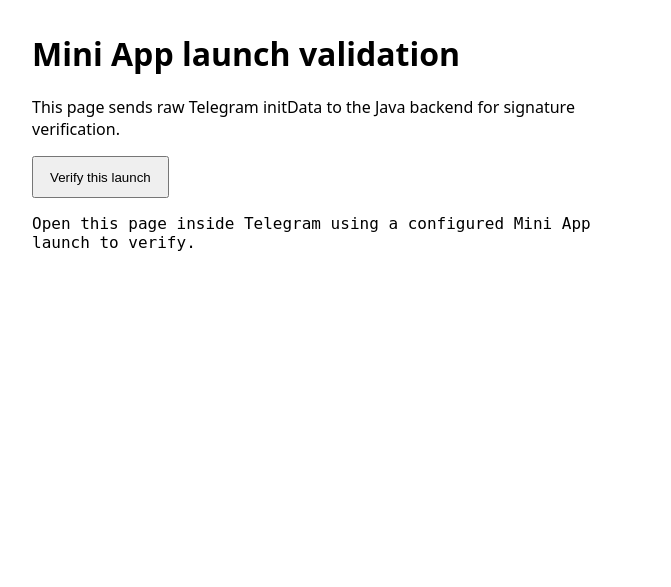
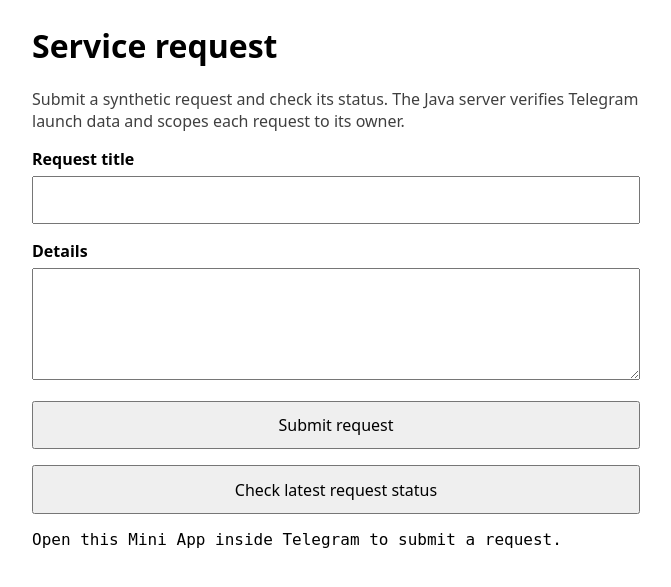
Before and after one commit to ontonyy/telegram-integrations, a Spring Boot app: page / in a window 1280 px wide. Shown: the top 587 px of the page, without its empty margins (304-975 px from the left). Run offline with Spring Boot 4, Linux system fonts and the light colour scheme; some libraries are stand-ins or nearby versions.

Commit message:
Build owner-scoped Mini App request flow

```diff
--- a/examples/java-spring/src/main/resources/static/index.html
+++ b/examples/java-spring/src/main/resources/static/index.html
@@ -3,33 +3,79 @@
 <head>
   <meta charset="utf-8">
   <meta name="viewport" content="width=device-width, initial-scale=1">
-  <title>Telegram Mini App validation demo</title>
+  <title>Service request Mini App</title>
   <script src="https://telegram.org/js/telegram-web-app.js?65"></script>
   <style>
-    body { font: 16px system-ui, sans-serif; margin: 2rem auto; max-width: 38rem; padding: 0 1rem; }
-    button { padding: .7rem 1rem; }
+    :root { color-scheme: light dark; }
+    body { font: 16px system-ui, sans-serif; margin: 1.5rem auto; max-width: 38rem; padding: 0 1rem; }
+    label { display: block; font-weight: 600; margin: 1rem 0 .35rem; }
+    input, textarea, button { box-sizing: border-box; font: inherit; padding: .7rem; width: 100%; }
+    textarea { min-height: 7rem; }
+    button { margin-top: 1rem; }
     pre { white-space: pre-wrap; overflow-wrap: anywhere; }
+    .muted { opacity: .75; }
   </style>
 </head>
 <body>
-  <h1>Mini App launch validation</h1>
-  <p>This page sends raw Telegram initData to the Java backend for signature verification.</p>
-  <button id="verify">Verify this launch</button>
-  <pre id="result">Open this page inside Telegram using a configured Mini App launch to verify.</pre>
+  <h1>Service request</h1>
+  <p class="muted">Submit a synthetic request and check its status. The Java server verifies Telegram launch data and scopes each request to its owner.</p>
+  <form id="request-form">
+    <label for="title">Request title</label>
+    <input id="title" name="title" maxlength="120" required>
+    <label for="details">Details</label>
+    <textarea id="details" name="details" maxlength="2000"></textarea>
+    <button id="submit" type="submit">Submit request</button>
+  </form>
+  <button id="refresh" type="button">Check latest request status</button>
+  <pre id="result" role="status">Open this Mini App inside Telegram to submit a request.</pre>
   <script>
     const app = window.Telegram?.WebApp;
+    const result = document.querySelector('#result');
+    const form = document.querySelector('#request-form');
     app?.ready();
-    document.querySelector('#verify').addEventListener('click', async () => {
-      if (!app?.initData) {
-        document.querySelector('#result').textContent = 'No Telegram initData. A normal browser launch is not authenticated.';
+
+    async function post(path, payload) {
+      const response = await fetch(path, {
+        method: 'POST',
+        headers: { 'Content-Type': 'application/json' },
+        body: JSON.stringify({ ...payload, initData: app?.initData || '' })
+      });
+      const body = await response.json();
+      if (!response.ok) throw new Error(body.error || `Request failed (${response.status})`);
+      return body;
+    }
+
+    form.addEventListener('submit', async (event) => {
+      event.preventDefault();
+      const submit = document.querySelector('#submit');
+      submit.disabled = true;
+      try {
+        const request = await post('/api/miniapp/requests', {
+          title: document.querySelector('#title').value,
+          details: document.querySelector('#details').value
+        });
+        sessionStorage.setItem('latestRequestId', request.requestId);
+        result.textContent = `Request ${request.requestId} · ${request.status}`;
+        app?.HapticFeedback?.notificationOccurred('success');
+      } catch (error) {
+        result.textContent = error.message;
+      } finally {
+        submit.disabled = false;
+      }
+    });
+
+    document.querySelector('#refresh').addEventListener('click', async () => {
+      const requestId = sessionStorage.getItem('latestRequestId');
+      if (!requestId) {
+        result.textContent = 'Submit a request first on this device.';
         return;
       }
-      const response = await fetch('/api/miniapp/session', {
-        method: 'POST',
-        headers: { 'Content-Type': 'application/json' },
-        body: JSON.stringify({ initData: app.initData })
-      });
-      document.querySelector('#result').textContent = await response.text();
+      try {
+        const request = await post('/api/miniapp/requests/status', { requestId });
+        result.textContent = `Request ${request.requestId} · ${request.status}\n${request.title}`;
+      } catch (error) {
+        result.textContent = error.message;
+      }
     });
   </script>
 </body>
```
Also changed, not shown: examples/java-spring/src/main/java/example/telegram/MiniAppController.java (+71 -7 lines), examples/java-spring/src/main/java/example/telegram/MiniAppRequestService.java (added, +38 -0 lines), examples/java-spring/README.md, ru/examples/java-spring/README.md, 1 other file.
